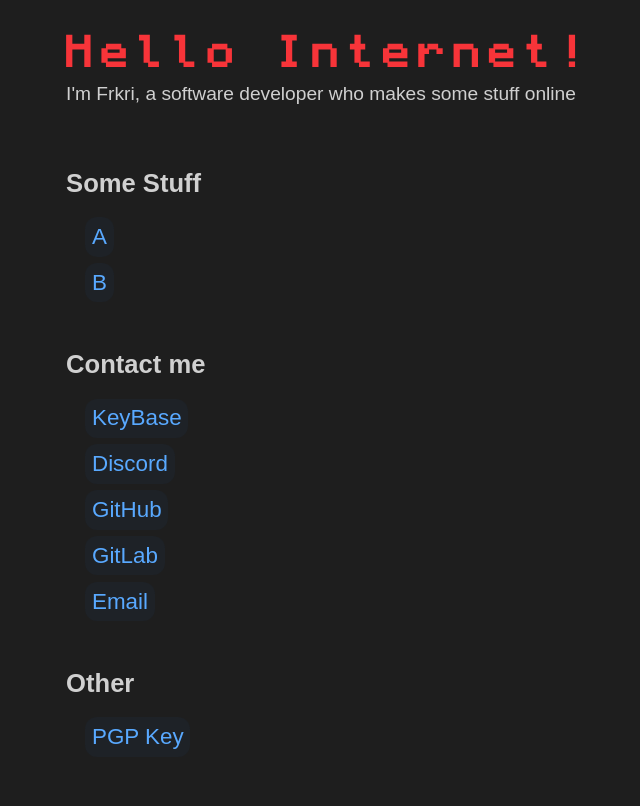
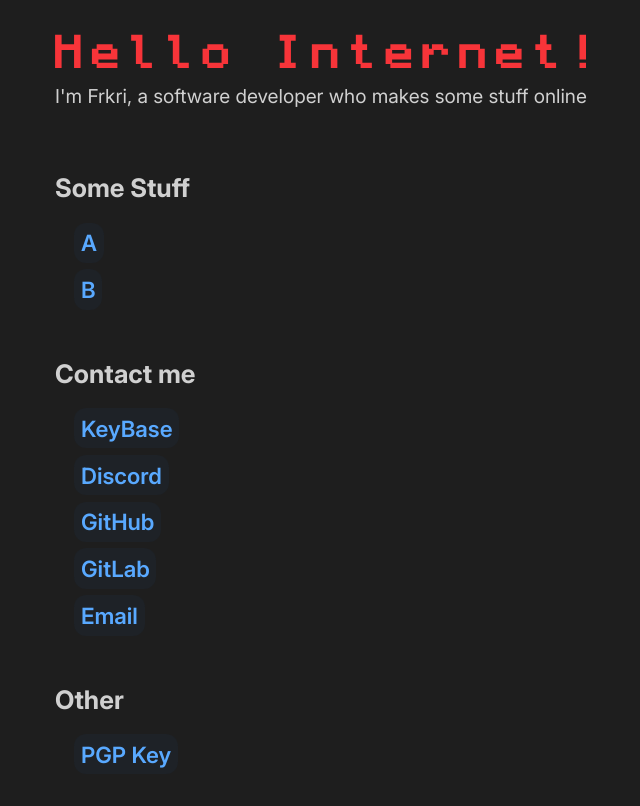
Before and after one commit to frkri/frkri.dev, a SvelteKit app: page / in a window 1280 px wide. Shown: the top 806 px of the page, without its empty margins (319-959 px from the left). Built offline with nearby package versions, Linux system fonts and the light colour scheme.

Commit message:
Add fonts

```diff
--- a/src/app.css
+++ b/src/app.css
@@ -11,3 +11,15 @@
 	--link-unvisited: #59a9ff;
 	--link-visited: #346296;
 }
+
+@font-face {
+	font-family: 'Inter';
+	display: swap;
+	src: url(/font/Inter.woff2) format('woff2');
+}
+
+@font-face {
+	font-family: 'JetBrains Mono';
+	display: swap;
+	src: url(/font/JetBrainsMono.woff2) format('woff2');
+}
--- a/src/global.css
+++ b/src/global.css
@@ -1,6 +1,11 @@
 html {
-	font-family: sans-serif;
+	font-family: 'Inter', sans-serif;
 
 	color: var(--text-primary);
 	background-color: var(--background-primary);
 }
+
+pre,
+code {
+	font-family: 'JetBrains Mono', monospace;
+}
--- a/src/lib/components/CodeBlock.svelte
+++ b/src/lib/components/CodeBlock.svelte
@@ -123,7 +123,6 @@
 
 		font-size: 1ch;
 		line-height: 1rem;
-		font-family: 'JetBrains Mono', monospace;
 		background-color: var(--background-secondary);
 	}
 
--- a/src/lib/components/LinkButton.svelte
+++ b/src/lib/components/LinkButton.svelte
@@ -25,6 +25,7 @@
 		color: var(--link-unvisited);
 		background-color: #213c5925;
 		font-size: 1.4rem;
+		font-weight: 600;
 
 		padding: 0.3em;
 		border-radius: 12px;
--- a/src/routes/key/+page.svelte
+++ b/src/routes/key/+page.svelte
@@ -9,13 +9,13 @@
 <section>
 	<h1>PGP Key</h1>
 	<div>
-		<CodeBlock filename="frkri.asc" download={true} content={key}>{key}</CodeBlock>
-	</div>
-	<div>
 		<p>Import the key with</p>
 		<CodeBlock content={cmd}>
 			<code>{cmd}</code>
 		</CodeBlock>
+	</div>
+	<div>
+		<CodeBlock filename="frkri.asc" download={true} content={key}>{key}</CodeBlock>
 	</div>
 </section>
 
@@ -25,10 +25,11 @@
 		flex-direction: column;
 		justify-content: center;
 		align-items: center;
-		gap: 1rem;
+		gap: 2rem;
 
 		p {
-			margin-bottom: 0px;
+			font-size: 0.8rem;
+			margin-bottom: 0.2rem;
 		}
 	}
 </style>
```
Also changed, not shown: static/font/Inter.woff2 (added), static/font/JetBrainsMono.woff2 (added).
